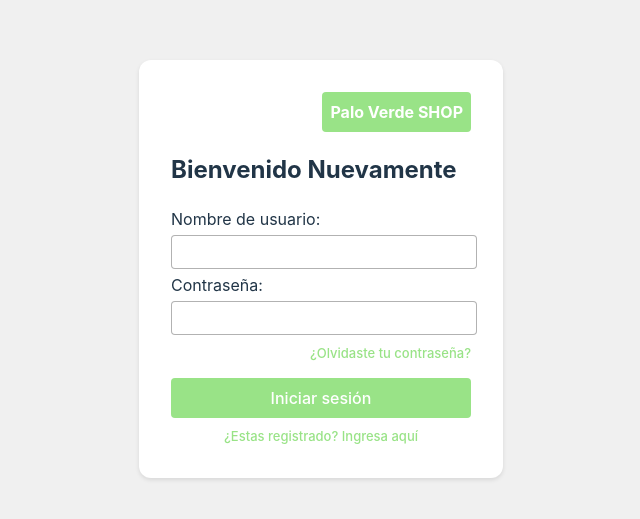
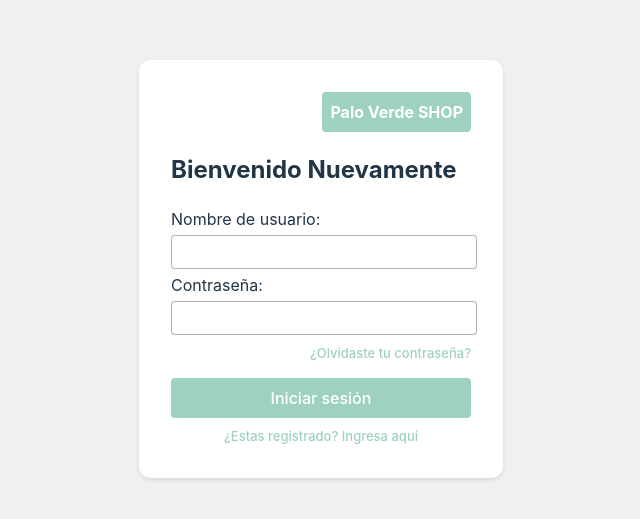
Before and after one commit to JvrChavez/PaloVerdeShop, a React (Vite) app: page / in a window 1280 px wide. Shown: the part 131-650 px from the top of the page, without its empty margins (319-959 px from the left). Built offline with nearby package versions, Linux system fonts and the light colour scheme.

Commit message:
Cambio de color

```diff
--- a/src/App.css
+++ b/src/App.css
@@ -8,7 +8,7 @@
 }
 .letreto{
   align-self: flex-end;
-  background-color: #99E387;
+  background-color: #9ED2Be;
   padding: 8px;
   color: #fff;
   font-weight: 700;
@@ -34,7 +34,7 @@
 }
 
 .button {
-  background-color: #99E387;
+  background-color: #9ED2Be;
   color: #fff;
   border: none;
   padding: 10px 20px;
@@ -52,13 +52,13 @@
 }
 .href{
   align-self: flex-end;
-  color: #99E387;
+  color: #9ED2Be;
   font-size: small;
   padding-top: 5px;
 }
 .href2{
   align-self: center;
-  color: #99E387;
+  color: #9ED2Be;
   font-size: small;
   padding-top: 5px;
 }
```
